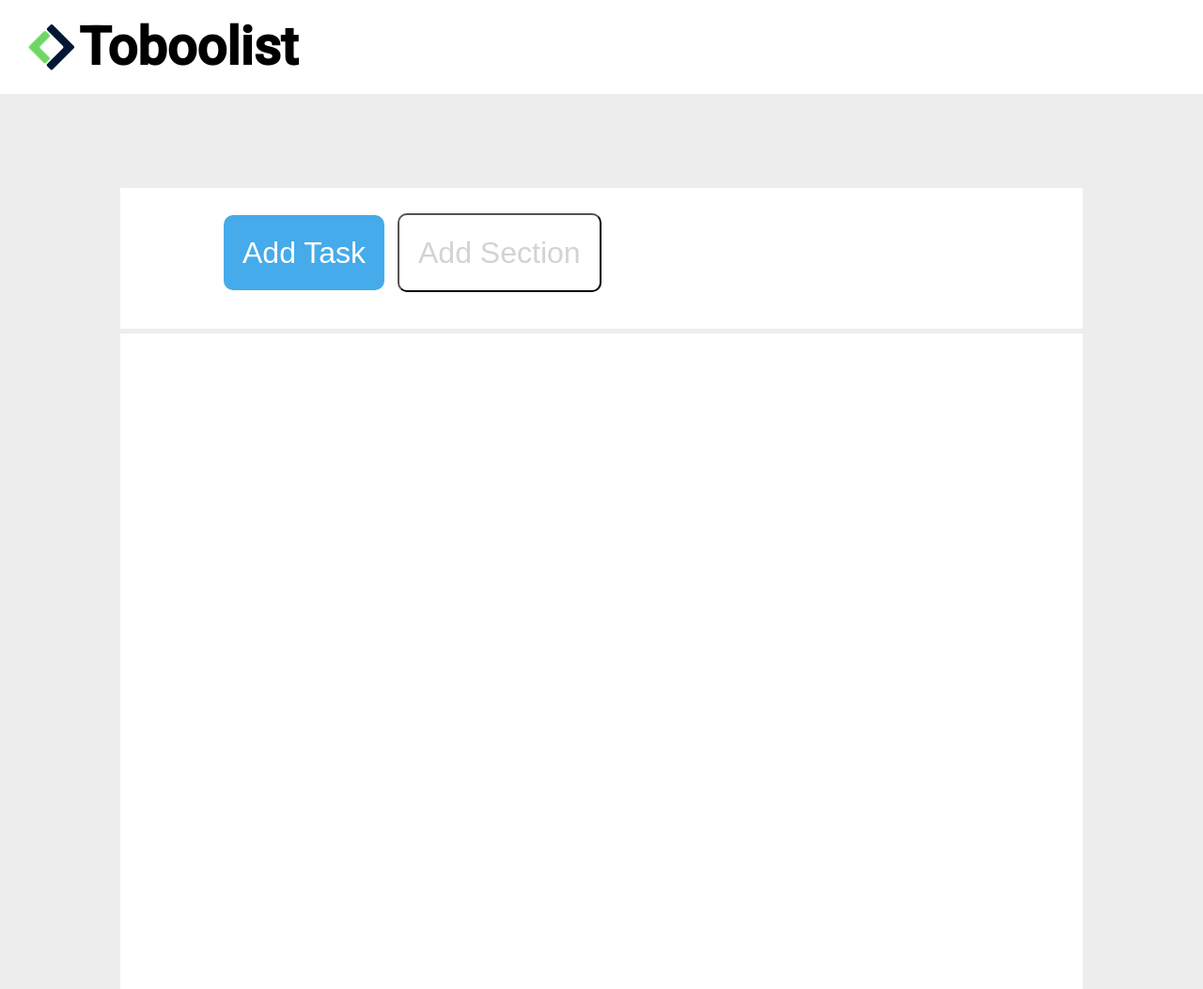
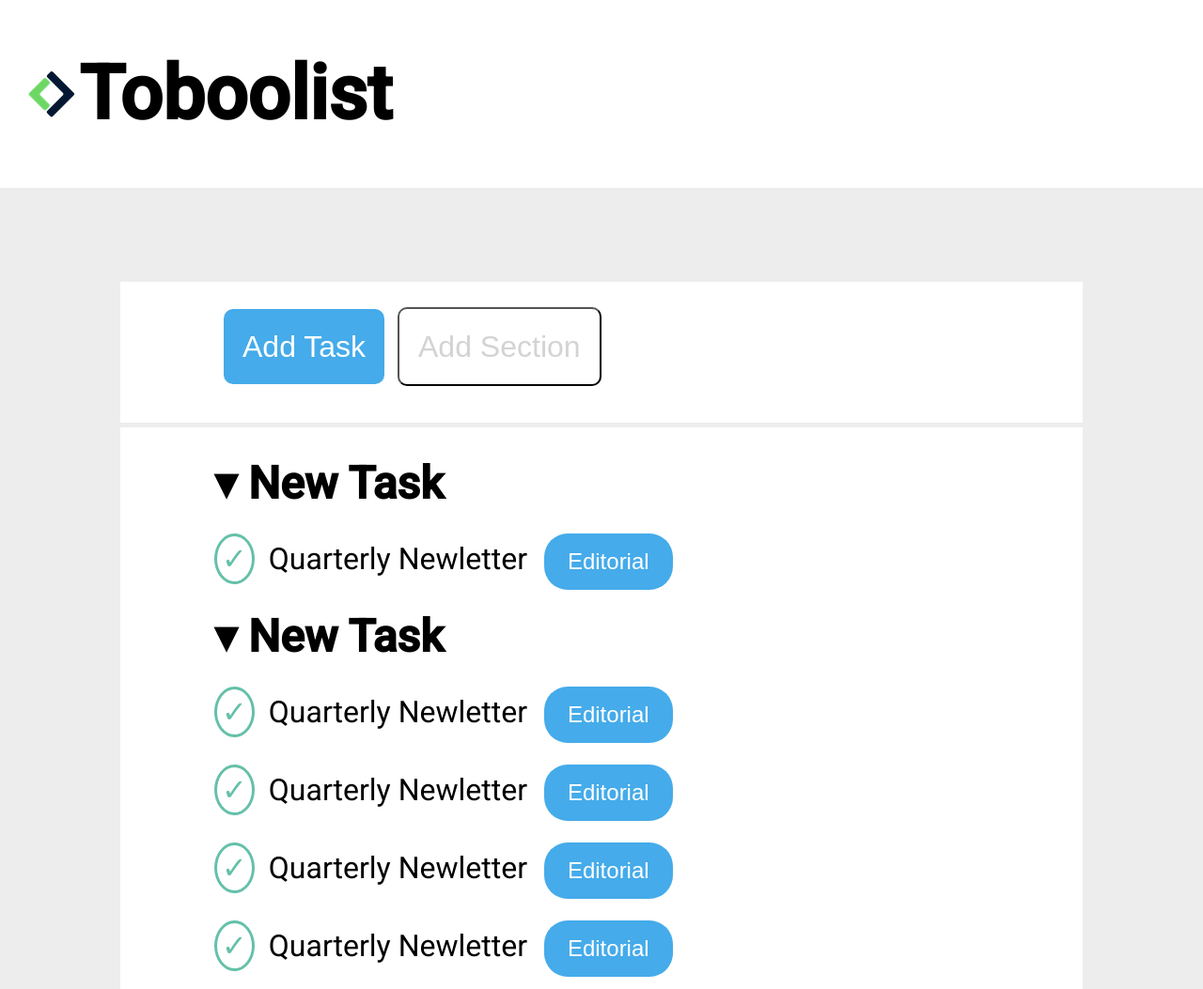
Before and after one commit to yaredghebre/html-css-toboolist, a plain HTML site: page index.html in a window 1280 px wide. Shown: the top 1053 px of the page at 94% size. Drawn offline with Linux system fonts and the light colour scheme.

Commit message:
Add: Main (New Task)

```diff
--- a/css/style.css
+++ b/css/style.css
@@ -24,7 +24,7 @@ body{
 /* HEADER */
 
 .header-container{
-    height: 100px;
+    height: 200px;
     background-color: white;
     display: block;
     padding-left: 30px;
@@ -37,9 +37,9 @@ body{
 }
 
 h1{
-    font-size: 3.5rem;
+    font-size: 5rem;
     display: inline-block;
-    line-height: 100px;
+    line-height: 200px;
     vertical-align: middle;
 }
 
@@ -75,7 +75,7 @@ h1{
     color: lightgray;
     border-radius: 10px;
     background-color: white;
-    }
+}
 
 /* CONTAINER */
 
@@ -86,4 +86,35 @@ h1{
     background-color: white;
     padding: 20px 100px;
     font-size: 2rem;
+    line-height: 80px;
 }
+
+ul.unmarked-li{
+    list-style-type: none;
+}
+
+.check-circle{
+    /* height: 20px; */
+    /* width: 20px; */
+    color: #64c0a9;
+    border: 3px solid #64c0a9;
+    border-radius: 50%;
+    /* display: inline-block; */
+    background-color: white;
+    /* text-align: center; */
+    /* line-height: 20px; */
+    padding: 5px;
+    margin-right: 15px;
+}
+
+#editorial{
+    border: 0;
+    margin: 10px;
+    line-height: 50px;
+    padding: 5px 25px;
+    font-size: 1.5rem;
+    text-align: center;
+    color: white;
+    border-radius: 25px;
+    background-color: #45abea;
+}
--- a/index.html
+++ b/index.html
@@ -32,10 +32,23 @@
         <main>
             <section>
                 <!-- New-Task -->
+                <h2> &#9662; New Task</h2>
+                <ul class="unmarked-li">
+                    <li><span class="check-circle">&check;</span>Quarterly Newletter <input type="button" value="Editorial" id="editorial"></li>
+                </ul>
             </section>
 
             <section>
                 <!-- Today -->
+                <h2> &#9662; New Task</h2>
+                <ul class="unmarked-li">
+                    <li><span class="check-circle">&check;</span>Quarterly Newletter <input type="button" value="Editorial" id="editorial"></li>
+                    <li><span class="check-circle">&check;</span>Quarterly Newletter <input type="button" value="Editorial" id="editorial"></li>
+                    <li><span class="check-circle">&check;</span>Quarterly Newletter <input type="button" value="Editorial" id="editorial"></li>
+                    <li><span class="check-circle">&check;</span>Quarterly Newletter <input type="button" value="Editorial" id="editorial"></li>
+
+                </ul>
+            </section>
             </section>
 
             <section>
```
